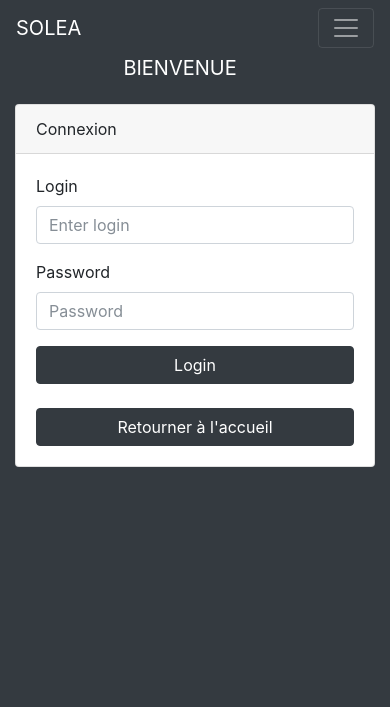
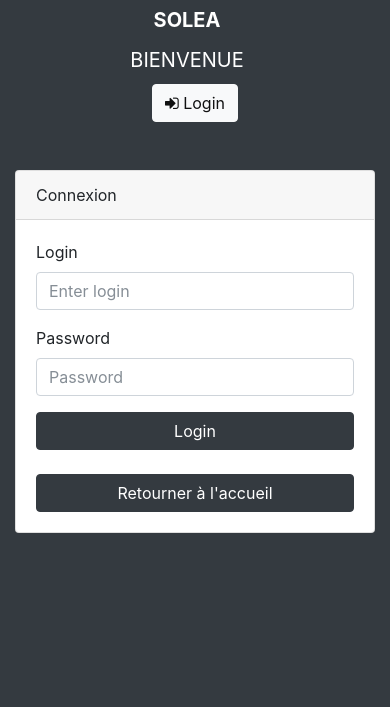
Before and after one commit to Cardant/CTC, a PHP site: page /login.php in a window 390 px wide. Shown: the top 707 px of the page. Run offline with PHP 8.4, Linux system fonts and the light colour scheme.

Commit message:
modif du nav

```diff
--- a/include/head.php
+++ b/include/head.php
@@ -15,50 +15,44 @@
   <!-- Custom styles for this template-->
   <link href="css/sb-admin.css" rel="stylesheet">
 </head>
-<body class="fixed-nav sticky-footer bg-dark" id="page-top">
-
+<body class='bg-dark'>
   <!-- Navigation-->
-  <nav class="navbar navbar-expand-lg navbar-dark bg-dark fixed-top" id="mainNav">
-    <a class="navbar-brand" href="technicien.php">SOLEA</a>
-    <button class="navbar-toggler navbar-toggler-right" type="button" data-toggle="collapse" data-target="#navbarResponsive" aria-controls="navbarResponsive" aria-expanded="false" aria-label="Toggle navigation">
-      <span class="navbar-toggler-icon"></span>
-    </button>
+	<div class="row" style="margin-bottom:1%;">
+    <div class="col-md-4" style="text-align:center;">
+        <a class="navbar-brand" href="technicien.php" style="text-decoration:none;color:white;font-weight:bold;vertical-align:">SOLEA</a>
+    </div>
 	<?php
 	if(!empty($_SESSION["login"])){
 		//Si l'utilisateur est un client
 		if($_SESSION["rang"]==0){
 			//header('Location: client.php');
-			echo "<a class='navbar-brand' href='client.php' style='margin-left:30%;'>Interface Client</a>";
+			echo "<div class='col-md-4' style='text-align:center;'><a class='navbar-brand' href='client.php' style='text-decoration:none;color:white;'>Interface Client</a></div>";
 		}
 		//Si l'utilisateur est un technicien
 		else if($_SESSION["rang"]==1){
 			//header('Location: technicien.php');
-			echo "<a class='navbar-brand' href='technicien.php' style='margin-left:30%;'>Interface Technicien</a>";
+			echo "<div class='col-md-4' style='text-align:center;'><a class='navbar-brand' href='technicien.php' style='text-decoration:none;color:white;'>Interface Technicien</a></div>";
 		}
 	}
 	//Si l'utilisateur n'est pas enregistré
 	else{
-		echo "<a class='navbar-brand' href='technicien.php' style='margin-left:30%;'>BIENVENUE</a>";
+		echo "<div class='col-md-4' style='text-align:center;'><a class='navbar-brand' href='index.php' style='text-decoration:none;color:white;'>BIENVENUE</a></div>";
 	}
 		?>
 
 
-
-    <div class="collapse navbar-collapse" id="navbarResponsive">
-      <ul class="navbar-nav ml-auto">
-            <li class="nav-item">
+            <div class="col-md-4" style='text-align:center;'>
 			<?php
 			if(!empty($_SESSION['login'])){
-				 echo"<form method='post'><button class='btn btn-light btn-block' name='deconnexion'><i class='fa fa-sign-out' aria-hidden='true'></i> Logout</button></form>";
+				 echo"<form method='post'><button class='btn btn-light ' name='deconnexion' style='margin-top:1%;><i class='fa fa-sign-out' aria-hidden='true'></i> Logout</button></form>";
 				 }else{
-					echo"<a href='login.php'><button class='btn btn-light btn-block' name='connexion'><i class='fa fa-sign-in' aria-hidden='true'></i> Login</button></a>";
+					echo"<a href='login.php' style='text-decoration:none'><button class='btn btn-light' name='connexion' style='margin-top:1%;'><i class='fa fa-sign-in' aria-hidden='true'></i> Login</button></a>";
 				 }
 
 			?>
-        </li>
-      </ul>
+            </div>
+        </div>
     </div>
-  </nav>
 <?php
 if(isset($_POST['deconnexion'])) { // si le bouton "Connexion" est appuyé
 
--- a/index.php
+++ b/index.php
@@ -18,8 +18,7 @@ include "include/head.php";
 Solea est un acteur historique dans le domaine de l’énergie autonome et des économies d’énergie. Nos experts conçoivent, installent et maintiennent des solutions techniques afin de répondre aux besoins croissants du marché mondial. Nous disposons d’un centre de formation agréé afin d’accompagner nos clients dans la réalisation de leurs projets. Nous intervenons depuis 2003 sur les marchés du site isolé (off-grid), de l’aménagement urbain, des applications industrielles autonomes, de la mobilité Energie et de la supervision (monitoring) Energies des installations individuelles et collectives.</p>
 </div>
 <div class="col-md-6">
-
-  <img src="image/panneau-solaire.jpg" class="img-thumbnail" alt="img-thumbnail" width=600 height=400>
+<img src="image/panneau-solaire.jpg" class="img-thumbnail" alt="img-thumbnail" width=600 height=400>
 </div>
 </div>
 
--- a/login.php
+++ b/login.php
@@ -10,7 +10,7 @@ $logOk='';
 
 if(!isset($_POST['connexion'])) {
 
-echo"<body class='bg-dark'>
+echo"
   <div class='container'>
     <div class='card card-login mx-auto mt-5'>
       <div class='card-header'>Connexion</div>
```
